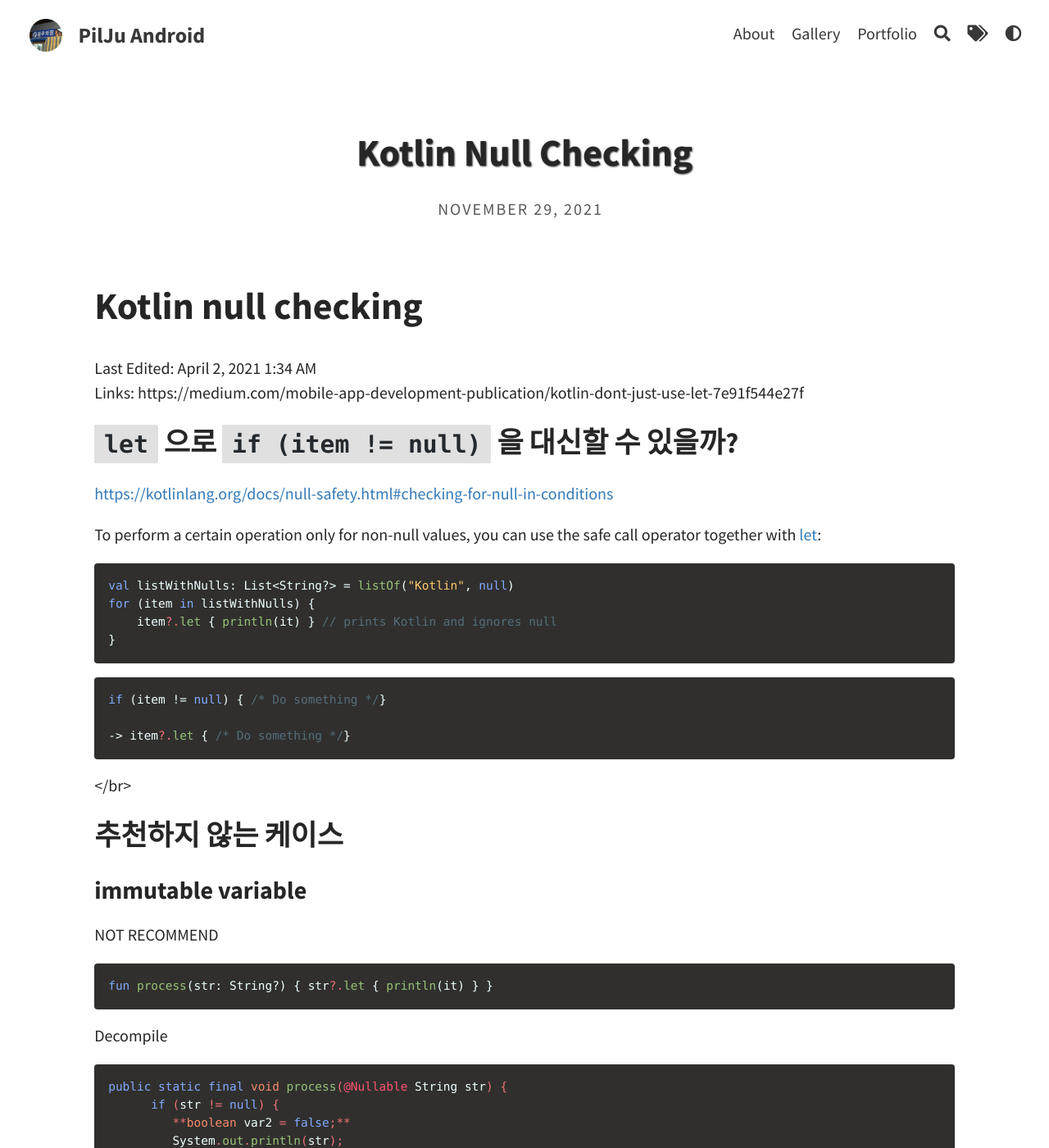
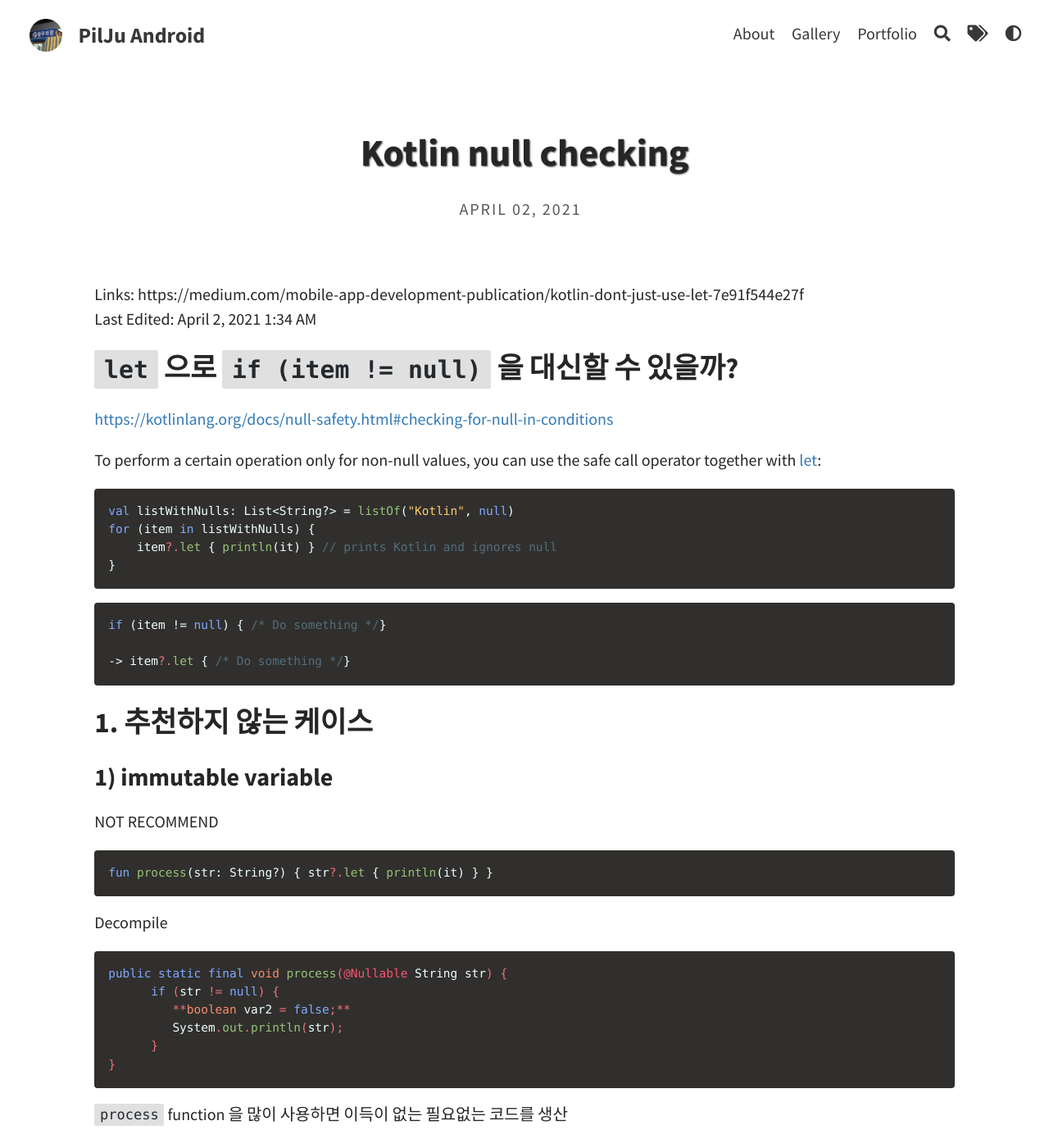
Before and after one commit to Veronikapj/veronikapj.github.io, a Jekyll site: the page built from _posts/2021-04-02-Kotlin-null-checking.md, in a window 1280 px wide and 1400 px high. Shown: the whole window at 82% size. Built offline with Jekyll 4.4.1, drawn with Linux system fonts in a browser that asks for light colours; our own code applies the rules of GitHub Pages for plain Markdown files; some of the changed text lies outside the part shown.

Commit message:
포스트 수정
형식에 맞게 수정

````diff
--- a/_posts/2021-11-29-Kotlin-null-checking.md
+++ b/_posts/2021-04-02-Kotlin-null-checking.md
@@ -21,11 +26,11 @@
 
 -> item?.let { /* Do something */}
 ```
-</br>
 
-## 추천하지 않는 케이스
 
-### immutable variable
+## 1. 추천하지 않는 케이스
+
+### 1) immutable variable
 
 NOT RECOMMEND
 
@@ -58,9 +63,8 @@
     }
 }
 ```
-</br>
 
-### 내부 변수 값 세팅
+### 2) 내부 변수 값 세팅
 
 NOT RECOMMEND
 
@@ -101,9 +105,9 @@
 }?.forEach{ println(it) }
 ```
 
-## `LET` 사용을 추천하는 케이스
+## 2. `LET` 사용을 추천하는 케이스
 
-### mutable variable 의 null을 체크하는 경우 let 을 사용하면 scope 내에서 immutable 보장
+### 1) mutable variable 의 null을 체크하는 경우 let 을 사용하면 scope 내에서 immutable 보장
 
 RECOMMEND
 
````
Also changed, not shown: other parts of _posts/2021-04-02-Kotlin-null-checking.md (+10 -5 lines), _posts/2021-03-27-dark-mode.md (renamed from _posts/2021-04-27-dark-mode.md).
